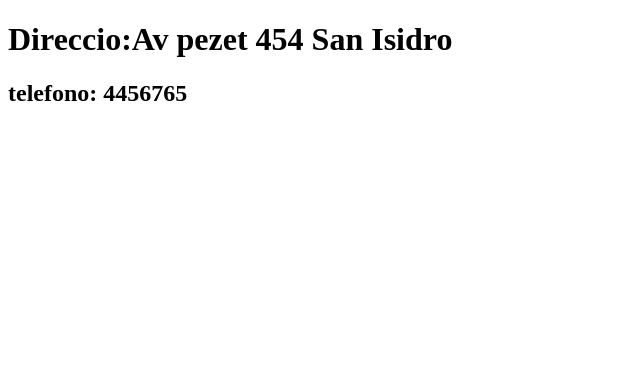
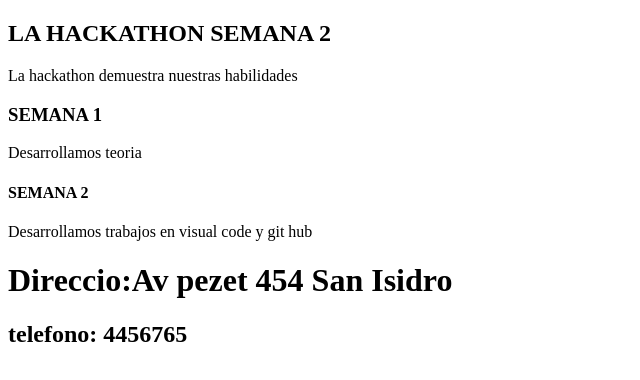
Before and after one commit to emora65/trabajosemana2, a plain HTML site: page tags.html in a window 1280 px wide. Shown: the whole page, without its empty margins (0-640 px from the left). Drawn offline with Linux system fonts and the light colour scheme.

Commit message:
creacion del MAIN en archivo tags.html

```diff
--- a/tags.html
+++ b/tags.html
@@ -6,6 +6,18 @@
     <title>Document</title>
 </head>
 <body>
+    <main>
+        <h2>LA HACKATHON SEMANA 2</h2>
+          <P>La hackathon demuestra nuestras habilidades</P>
+          <article>
+              <h3>SEMANA 1</h3>
+                 <P> Desarrollamos teoria</P>
+           <article>
+           <article>
+               <h4>SEMANA 2</h4>
+                  <P>Desarrollamos trabajos en visual code y git hub</P>
+           </article>
+    </main>
   <footer>
       <h1> Direccio:Av pezet 454 San Isidro</h1>
       <h2>telefono: 4456765</h2>
```
